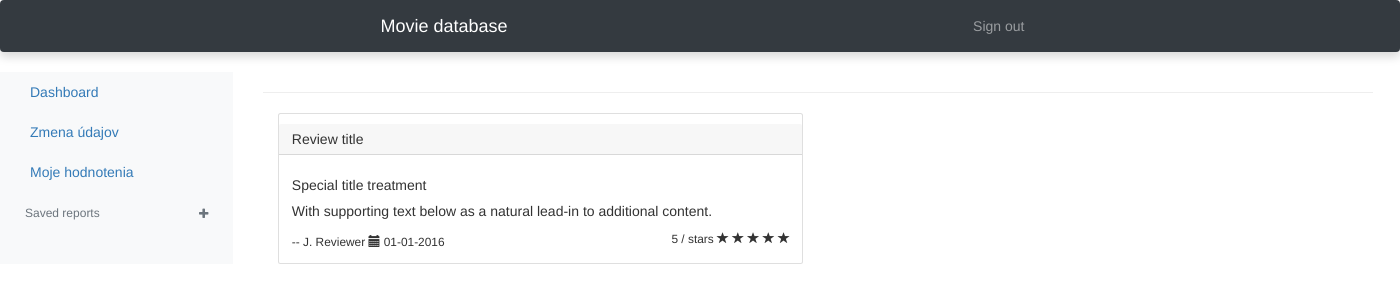
After one commit to blazejrypak/dbs_project_movies, a Django app: a page that uses movie_projx/templates/movie_app/dashboard_base.html in a window 1400 px wide. The commit adds this page. Shown: the top 303 px of the page. Run offline with Django 3.2, Linux system fonts and the light colour scheme; some libraries are stand-ins or nearby versions.

Commit message:
Added templates for reviews

```diff
--- a/movie_projx/movie_app/views.py
+++ b/movie_projx/movie_app/views.py
@@ -170,23 +170,32 @@ def movie_details(request, movie_id):
     production_companies = Productioncompanies.objects.raw(
         f"""SELECT * FROM productioncompanies INNER JOIN movies_productioncompanies ON (productioncompanies.productioncompanyid = movies_productioncompanies.productioncompanies_id) WHERE movies_productioncompanies.movie_id = {movie_id}""")
     casts = Casts.objects.raw(f"""SELECT * FROM casts WHERE casts.movie_id = {movie_id}""")
+    # rating_bar = {
+    #     'one': get_row(
+    #         f'''SELECT sum(counter) FROM (SELECT COUNT(rating) AS counter, rating FROM Movie_Ratings WHERE movieID = {movie_id} GROUP BY rating HAVING rating <= 1) AS derTable''')[
+    #         0],
+    #     'two': get_row(
+    #         f'''SELECT sum(counter) FROM (SELECT COUNT(rating) AS counter, rating FROM Movie_Ratings WHERE movieID = {movie_id} GROUP BY rating HAVING rating > 1 AND rating <= 2) AS derTable''')[
+    #         0],
+    #     'three': get_row(
+    #         f'''SELECT sum(counter) FROM (SELECT COUNT(rating) AS counter, rating FROM Movie_Ratings WHERE movieID = {movie_id} GROUP BY rating HAVING rating > 2 AND rating <= 3) AS derTable''')[
+    #         0],
+    #     'four': get_row(
+    #         f'''SELECT sum(counter) FROM (SELECT COUNT(rating) AS counter, rating FROM Movie_Ratings WHERE movieID = {movie_id} GROUP BY rating HAVING rating > 3 AND rating <= 4) AS derTable''')[
+    #         0],
+    #     'five': get_row(
+    #         f'''SELECT sum(counter) FROM (SELECT COUNT(rating) AS counter, rating FROM Movie_Ratings WHERE movieID = {movie_id} GROUP BY rating HAVING rating > 4) AS derTable''')[
+    #         0],
+    #     'sum': get_row(f'''SELECT COUNT(rating) FROM Movie_Ratings WHERE movieID = {movie_id}''')[0]
+    # }
+
     rating_bar = {
-        'one': get_row(
-            f'''SELECT sum(counter) FROM (SELECT COUNT(rating) AS counter, rating FROM Movie_Ratings WHERE movieID = {movie_id} GROUP BY rating HAVING rating <= 1) AS derTable''')[
-            0],
-        'two': get_row(
-            f'''SELECT sum(counter) FROM (SELECT COUNT(rating) AS counter, rating FROM Movie_Ratings WHERE movieID = {movie_id} GROUP BY rating HAVING rating > 1 AND rating <= 2) AS derTable''')[
-            0],
-        'three': get_row(
-            f'''SELECT sum(counter) FROM (SELECT COUNT(rating) AS counter, rating FROM Movie_Ratings WHERE movieID = {movie_id} GROUP BY rating HAVING rating > 2 AND rating <= 3) AS derTable''')[
-            0],
-        'four': get_row(
-            f'''SELECT sum(counter) FROM (SELECT COUNT(rating) AS counter, rating FROM Movie_Ratings WHERE movieID = {movie_id} GROUP BY rating HAVING rating > 3 AND rating <= 4) AS derTable''')[
-            0],
-        'five': get_row(
-            f'''SELECT sum(counter) FROM (SELECT COUNT(rating) AS counter, rating FROM Movie_Ratings WHERE movieID = {movie_id} GROUP BY rating HAVING rating > 4) AS derTable''')[
-            0],
-        'sum': get_row(f'''SELECT COUNT(rating) FROM Movie_Ratings WHERE movieID = {movie_id}''')[0]
+        'one': 10,
+        'two': 2,
+        'three': 6,
+        'four': 8,
+        'five': 15,
+        'sum': 41
     }
     return render(request, 'movie_app/movie_details.html',
                   {'movie': movie_obj, 'genres': genres, 'production_countries': production_countries,
@@ -297,6 +306,10 @@ def dashboard(request):
     return render(request, 'movie_app/dashboard_base.html')
 
 
+def dashboard_reviews(request):
+    return render(request, 'movie_app/dashboard_reviews.html')
+
+
 def dashboard_settings(request):
     if request.method == 'POST':
         user_form = UserForm(data=request.POST)
--- a/movie_projx/movie_projx/urls.py
+++ b/movie_projx/movie_projx/urls.py
@@ -28,5 +28,6 @@ urlpatterns = [
     url(r'^user_login/$', views.user_login, name='user_login'),
     url(r'^logout/$', views.user_logout, name='logout'),
     url(r'^dashboard/$', views.dashboard, name='dashboard_base'),
+    url(r'^dashboard/reviews$', views.dashboard_reviews, name='dashboard_reviews'),
     url(r'^dashboard/account/settings$', login_required(views.dashboard_settings), name='dashboard_account_settings'),
 ]
--- a/movie_projx/templates/movie_app/dashboard_base.html
+++ b/movie_projx/templates/movie_app/dashboard_base.html
@@ -7,6 +7,9 @@
     <meta name="viewport" content="width=device-width, initial-scale=1, shrink-to-fit=no">
     <link rel="stylesheet" href="https://stackpath.bootstrapcdn.com/bootstrap/4.1.0/css/bootstrap.min.css">
     <link rel="stylesheet" href="https://cdnjs.cloudflare.com/ajax/libs/font-awesome/4.7.0/css/font-awesome.min.css">
+    <link rel="stylesheet" href="https://maxcdn.bootstrapcdn.com/bootstrap/3.4.1/css/bootstrap.min.css">
+  <script src="https://ajax.googleapis.com/ajax/libs/jquery/3.4.1/jquery.min.js"></script>
+  <script src="https://maxcdn.bootstrapcdn.com/bootstrap/3.4.1/js/bootstrap.min.js"></script>
     <title>{{ title }}</title>
 </head>
 
@@ -35,7 +38,7 @@
                         </a>
                     </li>
                     <li class="nav-item">
-                        <a class="nav-link" href="#">
+                        <a class="nav-link" href="{% url 'dashboard_reviews' %}">
                             Moje hodnotenia
                         </a>
                     </li>
--- /dev/null
+++ b/movie_projx/templates/movie_app/dashboard_reviews.html
@@ -0,0 +1,39 @@
+{% extends 'movie_app/dashboard_base.html' %}
+{% block body_block %}
+    <div class="container">
+        <hr>
+        <div class="row-fluid">
+            <div class="col-sm-6">
+                <div class="card">
+                    <h5 class="card-header">Review title</h5>
+                    <div class="card-body">
+                        <h5 class="card-title">Special title treatment</h5>
+                        <p class="card-text">With supporting text below as a natural lead-in to additional content.</p>
+                        <small>
+                        <span itemprop="author" itemscope itemtype="http://schema.org/Person">
+                                <span itemprop="name">-- J. Reviewer</span>
+                        </span>
+                            <span class="glyphicon glyphicon-calendar" aria-hidden="true"></span>
+
+                            <meta itemprop="datePublished" content="01-01-2016">
+                            01-01-2016
+
+                            <span class="pull-right">
+                          <span class="reviewRating" itemscope itemtype="http://schema.org/Rating">
+                            <meta itemprop="worstRating" content="1">
+                              <span itemprop="ratingValue">5</span> /
+                            <span itemprop="bestRating"> stars </span>
+                          </span>
+                          <span class="glyphicon glyphicon-star" aria-hidden="true"></span>
+                          <span class="glyphicon glyphicon-star" aria-hidden="true"></span>
+                          <span class="glyphicon glyphicon-star" aria-hidden="true"></span>
+                          <span class="glyphicon glyphicon-star" aria-hidden="true"></span>
+                          <span class="glyphicon glyphicon-star" aria-hidden="true"></span>
+                          </span>
+                        </small>
+                    </div>
+                </div>
+            </div>
+        </div>
+    </div>
+{% endblock %}
```
Also changed, not shown: movie_projx/templates/movie_app/base.html (+4 -11 lines), movie_projx/templates/movie_app/movie_details.html (+79 -13 lines).
